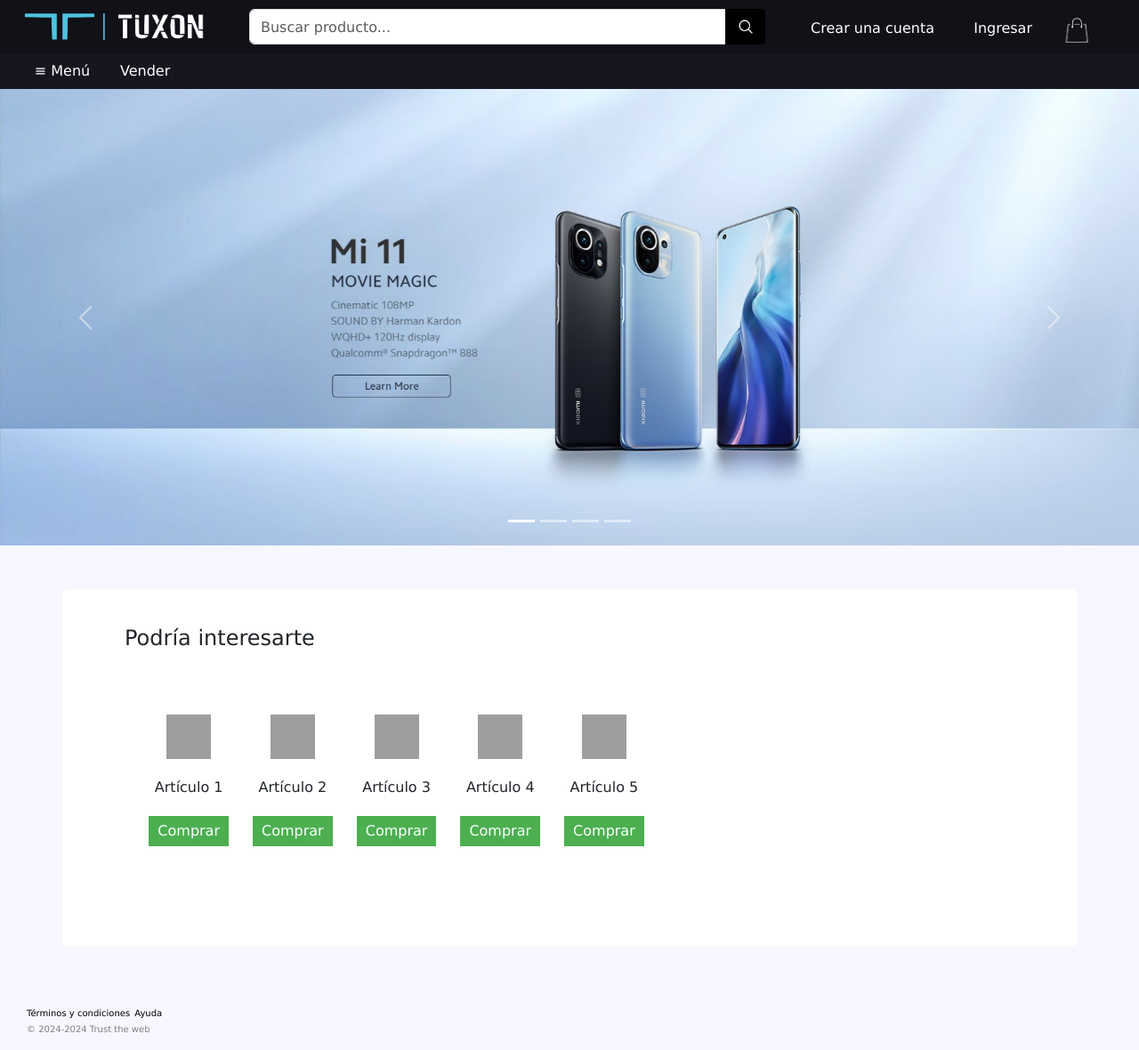
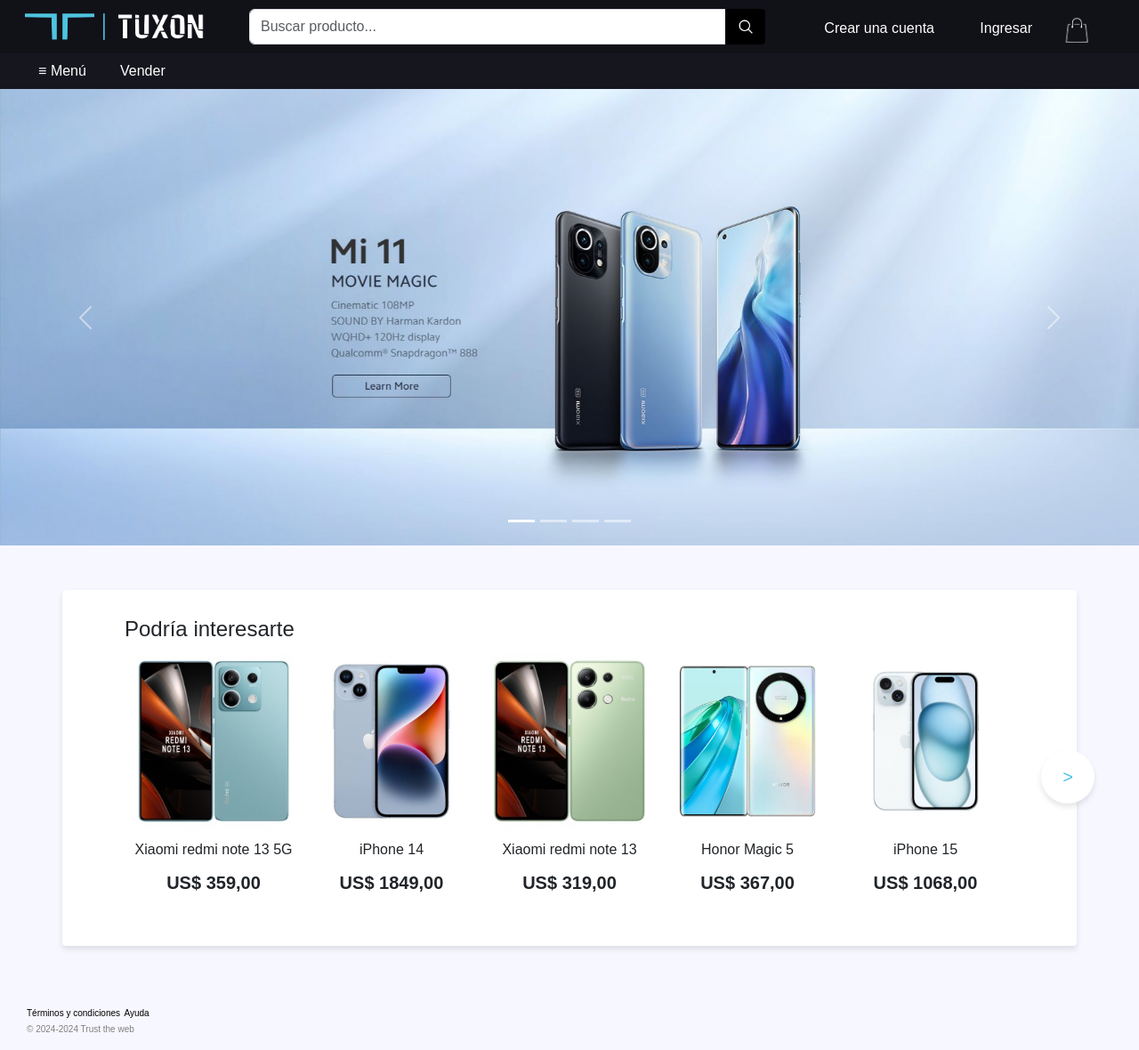
Before and after one commit to TrustTheWEB/TuxOut, a PHP site: page / in a window 1280 px wide. Shown: the whole page at 89% size. Run offline with PHP 8.4, Linux system fonts and the light colour scheme; grey boxes are pictures that could not be loaded.

Commit message:
version 1.2

```diff
--- a/estilo.css
+++ b/estilo.css
@@ -1,7 +1,7 @@
 body {
   margin: 0;
   padding: 0;
-  font-family: Verdana ;
+  font-family: Arial, Verdana ;
   background-color: #f7f7ff;
 }
 /*BARRA DE NAVEGACIÓN*/
@@ -243,45 +243,48 @@
 
 /*PRODUCTOS*/
 .container {
-  margin-top:50px;
+  margin-top: 50px;
   left: 50px;
   right: 50px;
   position: absolute;
   display: flex;
+  flex-wrap: wrap;
+  justify-content: space-between;
   background-color: #ffffff;
   padding: 70px;
-  border-radius: 4px 4px 4px 4px;
+  border-radius: 4px;
   height: 400px;
+  box-shadow: 0px 4px 6px rgba(0, 0, 0, 0.1);
 }
 
 .item {
-top: 70px;
-right: 200px;
-  text-align: center;
-position: relative;
+  margin-bottom: 20px;
 }
 
 .item img {
-  width: 50px;
-  height: 50px;
+  width: 200px;
+  height: 200px;
 }
 
 .item p {
-  margin: 20px;
+  margin: 10px;
+  width: 180px;
+  text-align: center;
 }
 
-.item button {
-  background-color: #4CAF50;
-  color: white;
-  border: none;
-  padding: 5px 10px;
-  cursor: pointer;
+.item .precio {
+  font-size: 20px;
+  width: auto;
+  text-align: center;
+  font-weight: bold;
+}
+.item.oculto {
+  display: none;
 }
 h4{
-  position: relative;
-  bottom: 30px;
+  position: absolute;
+  top: 30px;
 }
-
 /*footer*/
 .pie{
   position: absolute;
@@ -293,8 +296,39 @@
   color: #000000;
   font-size: 10px;
 }
-
 .pie p {
   color: gray;
   font-size: 10px;
 }
+.boton-izquierdo {
+  position: absolute;
+  left: -20px;
+  top: 45%;
+  width: 60px;
+  height: 60px;
+  background-color: white;
+  border: none;
+  border-radius: 50%;
+  box-shadow: 0px 4px 6px rgba(0, 0, 0, 0.1);
+  color: #4ec3e0;
+  font-size: 20px;
+}
+
+.boton-derecho {
+  position: absolute;
+  right: -20px;
+  top: 45%;
+  width: 60px;
+  height: 60px;
+  background-color: white;
+  border: none;
+  border-radius: 50%;
+  box-shadow: 0px 4px 6px rgba(0, 0, 0, 0.1);
+  color: #4ec3e0;
+  font-size: 20px;
+}
+
+.boton-izquierdo:hover,
+.boton-derecho:hover {
+  background-color: #f1f1f1;
+}
--- a/index.html
+++ b/index.html
@@ -80,33 +80,61 @@
   </div>
   <nav class="container">
     <h4>Podría interesarte</h4>
-    <div class="item">
-      <img src="imagen1.jpg" alt="Artículo 1" width="50" height="50">
-      <p>Artículo 1</p>
-      <button>Comprar</button>
-    </div>
-    <div class="item">
-      <img src="imagen2.jpg" alt="Artículo 2" width="50" height="50">
-      <p>Artículo 2</p>
-      <button>Comprar</button>
-    </div>
-    <div class="item">
-      <img src="imagen3.jpg" alt="Artículo 3" width="50" height="50">
-      <p>Artículo 3</p>
-      <button>Comprar</button>
-    </div>
-    <div class="item">
-      <img src="imagen4.jpg" alt="Artículo 4" width="50" height="50">
-      <p>Artículo 4</p>
-      <button>Comprar</button>
-    </div>
-    <div class="item">
-      <img src="imagen5.jpg" alt="Artículo 5" width="50" height="50">
-      <p>Artículo 5</p>
-      <button>Comprar</button>
+      <article class="item">
+        <img src="img/xiaomi.jpg">
+        <p>Xiaomi redmi note 13 5G</p>
+        <p class="precio">US$ 359,00</p>
+      </article>
+      <article class="item">
+        <img src="img/iphone.jpg">
+        <p>iPhone 14</p>
+        <p class="precio">US$ 1849,00</p>
+      </article>
+      <article class="item">
+        <img src="img/xiaomi2.jpg">
+        <p>Xiaomi redmi note 13</p>
+        <p class="precio">US$ 319,00</p>
+      </article>
+      <article class="item oculto">
+        <img src="img/honorMagic5.jpg">
+        <p>Honor Magic 5</p>
+        <p class="precio">US$ 367,00</p>
+      </article>
+      <article class="item oculto">
+        <img src="img/iphone15.jpg">
+        <p>iPhone 15</p>
+        <p class="precio">US$ 1068,00</p>
+      </article>
+      <article class="item oculto">
+        <img src="img/samsungs22.jpg">
+        <p>Samsung Galaxy S22</p>
+        <p class="precio">US$ 899,00</p>
+      </article>
+      <article class="item oculto">
+        <img src="img/pixel6.jpg">
+        <p>Google Pixel 6</p>
+        <p class="precio">US$ 1130,00</p>
+      </article>
+      <article class="item oculto">
+        <img src="img/oneplus9.png">
+        <p>OnePlus 9</p>
+        <p class="precio">US$ 899,00</p>
+      </article>
+      <article class="item oculto">
+        <img src="img/lgvelvet.jpg">
+        <p>LG Velvet 5G</p>
+        <p class="precio">US$ 499,00</p>
+      </article>
+      <article class="item oculto">
+        <img src="img/samsnga14.png">
+        <p>Motorola Edge</p>
+        <p class="precio">US$ 162,00</p>
+      </article>
+    <div class="button-container">
+      <button class="botonMov boton-izquierdo">&lt;</button>
+      <button class="botonMov boton-derecho">&gt;</button>
     </div>
   </nav>
-
   <footer class="pie">
     <a href="condiciones.html">Términos y condiciones</a>
     <a href="ayuda.html">Ayuda</a>
```
Also changed, not shown: pagina.js (+46 -0 lines), img/honorMagic5.jpg (added), img/iphone15.jpg (added), img/lgvelvet.jpg (added), img/oneplus9.png (added), img/pixel6.jpg (added), img/samsnga14.png (added), img/samsungs22.jpg (added).
